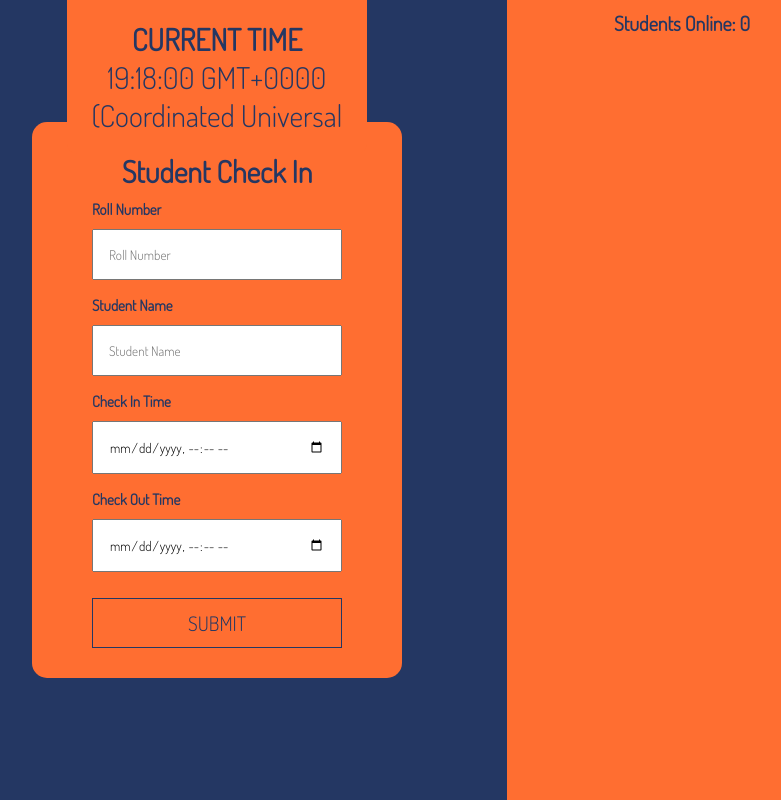
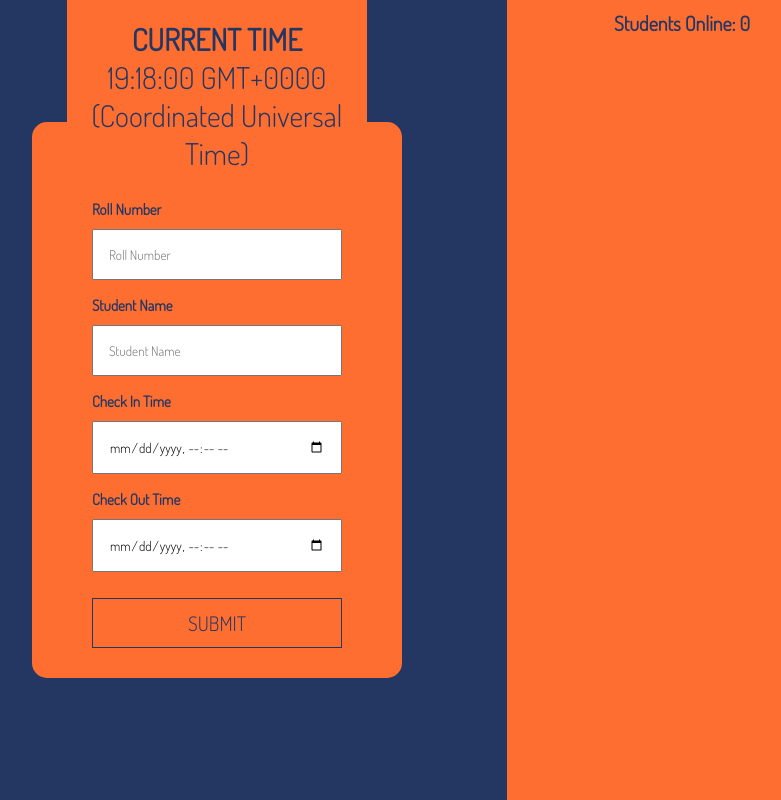
Before and after one commit to anmoljhamb/student_checkin, a React (Create React App) app: page / in a window 1280 px wide. Shown: the whole page, without its empty margins (423-1204 px from the left). Built offline with nearby package versions, Linux system fonts and the light colour scheme.

Commit message:
remove .slice from time String

```diff
--- a/src/components/CurrentTime.jsx
+++ b/src/components/CurrentTime.jsx
@@ -5,7 +5,7 @@ const CurrentTime = () => {
     const getCurrentTime = () => {
         let time = new Date();
         time = time.toTimeString();
-        return time.slice(0, time.length - 5);
+        return time.slice(0);
     };
 
     const [dateTime, setDateTime] = useState(getCurrentTime());
```
